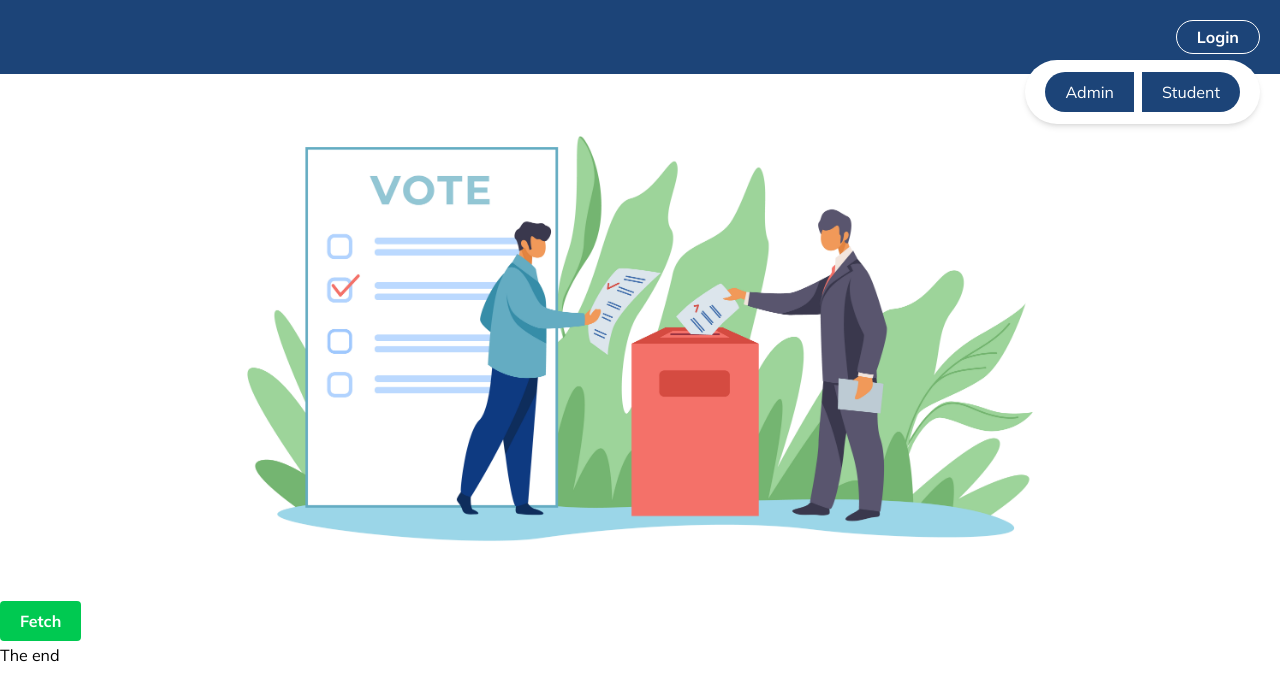
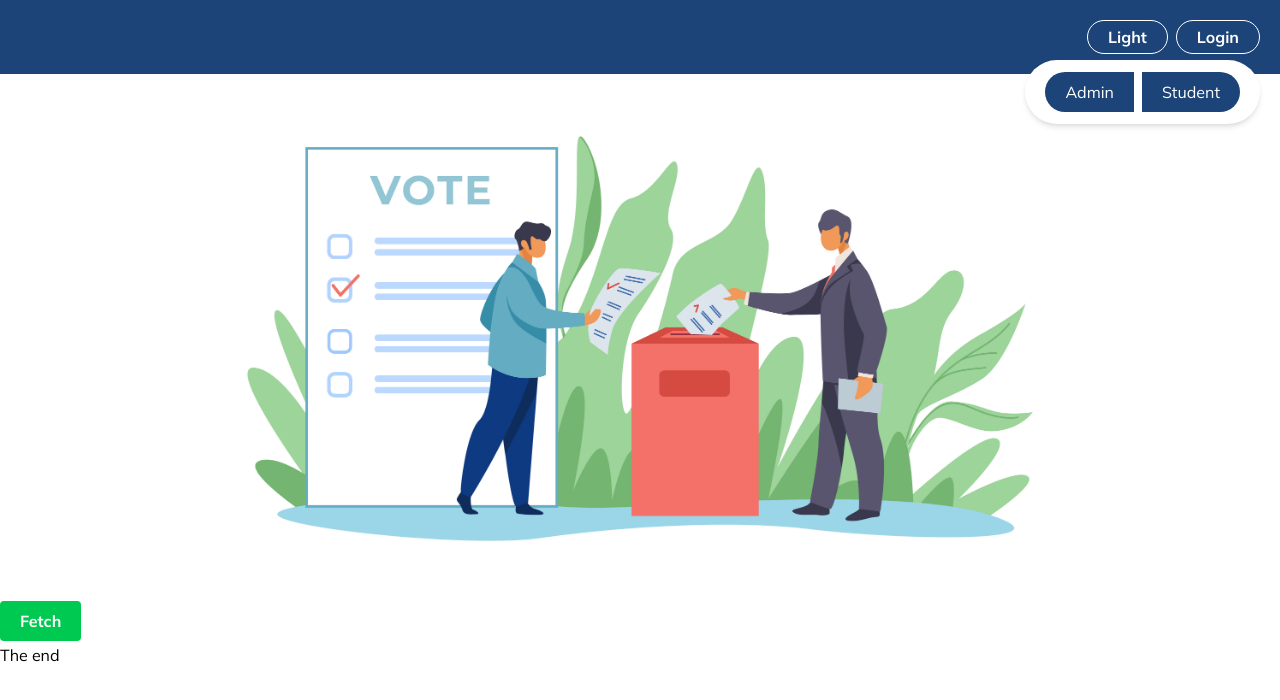
Before and after one commit to AtheoJester23/votecil, a React (Vite) app: page / in a window 1280 px wide. Both pictures are taken after a click on the button "Login". Shown: the top 700 px of the page. Built offline with nearby package versions, Linux system fonts and the light colour scheme; no server answers.

Commit message:
feat: add dark mode option

```diff
--- a/src/App.tsx
+++ b/src/App.tsx
@@ -4,10 +4,12 @@ import Index from './components/Index'
 import Home from './components/Home'
 import Student from './components/Login/Student'
 import Admin from './components/Login/Admin'
+import { ThemeProvider } from './context/ThemeContext'
 
 function App() {
 
   return (
+    <ThemeProvider>
       <BrowserRouter>
         <Routes>
           <Route path="/" element={<Index/>}/>
@@ -17,6 +19,7 @@ function App() {
           <Route path='*' element={<h1>404 Not Found</h1>}/>
         </Routes>
       </BrowserRouter>
+    </ThemeProvider>
   )
 }
 
--- a/src/components/Navbar.tsx
+++ b/src/components/Navbar.tsx
@@ -1,7 +1,9 @@
 import { useState } from "react";
 import { Link } from "react-router-dom";
+import { useTheme } from "../context/ThemeContext";
 
 const Navbar = () => {
+    const {theme, toggleTheme} = useTheme()
     const [logBtn, setLogBtn] = useState(true)
 
     const handleLogin = (chosen: boolean) => {
@@ -14,14 +16,16 @@ const Navbar = () => {
     }
 
     return (
-        <div className="flex justify-end bg-[rgb(28,68,120)] p-5">
-            <div className="relative">
-                <button onClick={() => handleLogin(logBtn)} className="loginBtn">Login</button>
+        <div className={`${theme == "Light" ? "Navbar" : "darkNavbar"}`}>
+            <div className="relative flex gap-2">
+                <button onClick={toggleTheme} className={theme == "Light" ? "lightBtn" : "darkBtn"}>{theme}</button>
+
+                <button onClick={() => handleLogin(logBtn)} className={theme == "Light" ? "loginBtn" : "loginBtnDark"}>Login</button>
 
                 {!logBtn && (
                     <div id="option" className="absolute right-0 top-10 bg-white flex justify-center items-center rounded-full px-5 py-3 gap-2 shadow-md">
-                        <Link to={"/adminLogin"} className="cursor-pointer bg-[rgb(28,68,120)] text-white px-5 py-2 rounded-s-full hover:bg-blue-200 hover:text-[rgb(28,68,120)] duration-150">Admin</Link>
-                        <Link to={"/studentLogin"} className="cursor-pointer bg-[rgb(28,68,120)] text-white px-5 py-2 rounded-e-full hover:bg-blue-200 hover:text-[rgb(28,68,120)] duration-150 rounded-e-full">Student</Link>
+                        <Link to={"/adminLogin"} className={theme == "Light" ? "adminOpt" : "adminOptDark"}>Admin</Link>
+                        <Link to={"/studentLogin"} className={theme == "Light" ? "stuOpt" : "stuOptDark"}>Student</Link>
                     </div>
                 )}
             </div>
--- /dev/null
+++ b/src/context/ThemeContext.tsx
@@ -0,0 +1,30 @@
+import { createContext, useContext, useState, type ReactNode } from "react";
+
+type Theme = "Dark" | "Light"
+
+interface ThemeContextType {
+    theme: Theme,
+    toggleTheme: () => void;
+}
+
+const ThemeContext = createContext<ThemeContextType | undefined>(undefined);
+
+export function ThemeProvider({children}: {children: ReactNode}){
+    const [theme, setTheme] = useState<Theme>("Light");
+
+    const toggleTheme = () => {
+        setTheme((prev) => (prev === "Light" ? "Dark" : "Light"));
+    }
+
+    return (
+        <ThemeContext.Provider value={{theme, toggleTheme}}>
+            <div className="theme">{children}</div>
+        </ThemeContext.Provider>
+    )
+}
+
+export function useTheme(){
+    const context=  useContext(ThemeContext);
+    if(!context) throw new Error("useTheme must be used inside ThemeProvider");
+    return context;
+}
--- a/src/index.css
+++ b/src/index.css
@@ -4,8 +4,75 @@ body{
   font-family: 'Mulish', sans-serif;
 }
 
+/* Navbar */
+
+.Navbar{
+  @apply flex justify-end bg-[rgb(28,68,120)] p-5;
+}
+
+.darkNavbar{
+  @apply flex justify-end bg-[rgb(11,11,11)] p-5;
+}
+
+.lightBtn{
+  @apply py-1 px-5 border rounded-full text-white hover:cursor-pointer font-bold;
+  transition: 0.15s background-color;
+}
+
+.lightBtn:hover{
+  background-color: white;
+  border: white;
+  color: rgb(28,68,120);
+}
+
+.darkBtn{
+  @apply py-1 px-5 rounded-full text-white hover:cursor-pointer font-bold;
+  border: solid;
+  border-width: 1px;
+  transition: 0.15s background-color;
+}
+
+.darkBtn:hover{
+  background-color: white;
+  color: rgb(11,11,11);
+}
+
+.adminOpt{
+  @apply cursor-pointer bg-[rgb(28,68,120)] text-white px-5 py-2 rounded-s-full hover:bg-blue-200 hover:text-[rgb(28,68,120)] duration-150
+}
+
+.adminOptDark{
+  @apply cursor-pointer bg-[rgb(11,11,11)] text-white px-5 py-2 rounded-s-full duration-150;
+}
+
+.adminOptDark:hover,
+.stuOptDark:hover{
+  background-color: rgb(32, 32, 32);
+  color: white;
+}
+
+.stuOpt{
+  @apply cursor-pointer bg-[rgb(28,68,120)] text-white px-5 py-2 rounded-e-full hover:bg-blue-200 hover:text-[rgb(28,68,120)] duration-150 rounded-e-full;
+}
+
+.stuOptDark{
+  @apply cursor-pointer bg-[rgb(11,11,11)] text-white px-5 py-2 rounded-e-full duration-150 rounded-e-full
+}
+
+/* -------------------------------------------------------------------------------------------------------------- */
+
 .loginBtn{
-  @apply text-white font-bold cursor-pointer border px-5 py-1 rounded-full hover:bg-white hover:text-[rgb(28,68,120)] duration-200
+  @apply text-white font-bold cursor-pointer border px-5 py-1 rounded-full hover:bg-white hover:text-[rgb(28,68,120)] duration-100
+}
+
+.loginBtnDark{
+  @apply text-white font-bold cursor-pointer border px-5 py-1 rounded-full;
+  transition: 0.15s background-color;
+}
+
+.loginBtnDark:hover{
+  background-color: white;
+  color: rgb(11,11,11);
 }
 
 .inputs{
```
Lines whose indentation alone changed are shown as unchanged.
